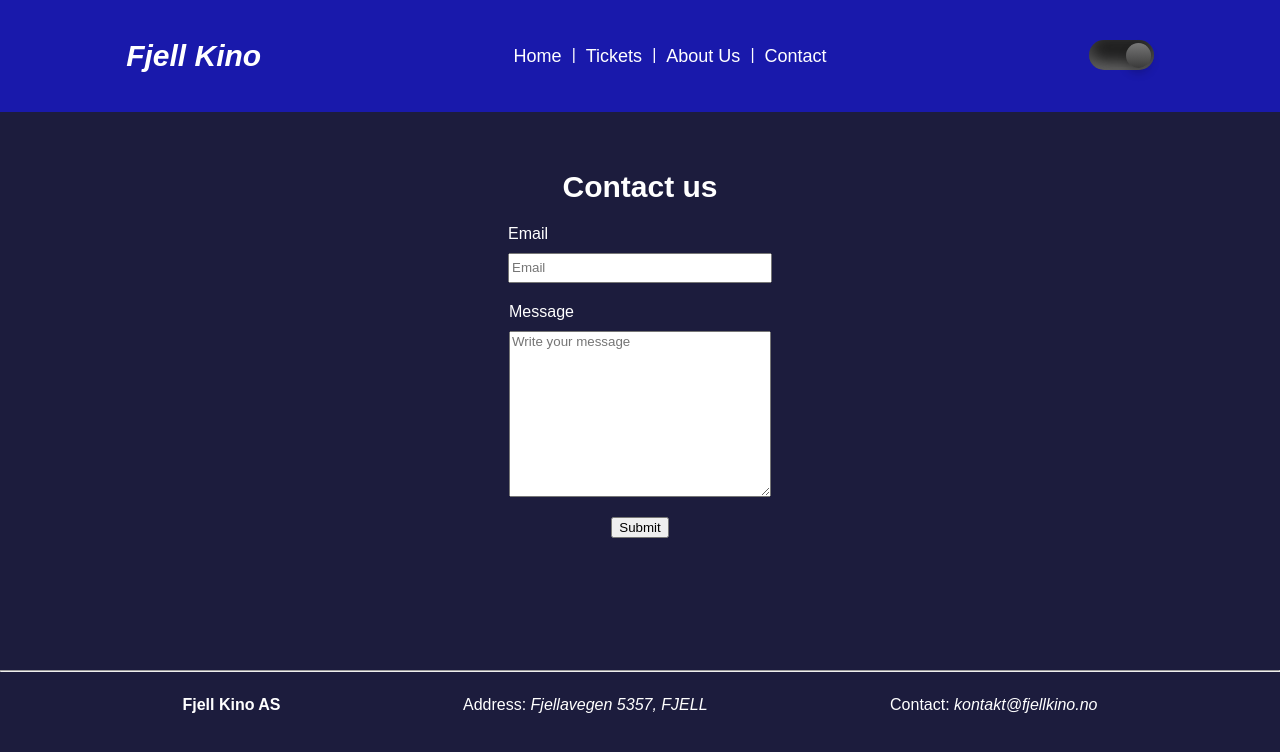
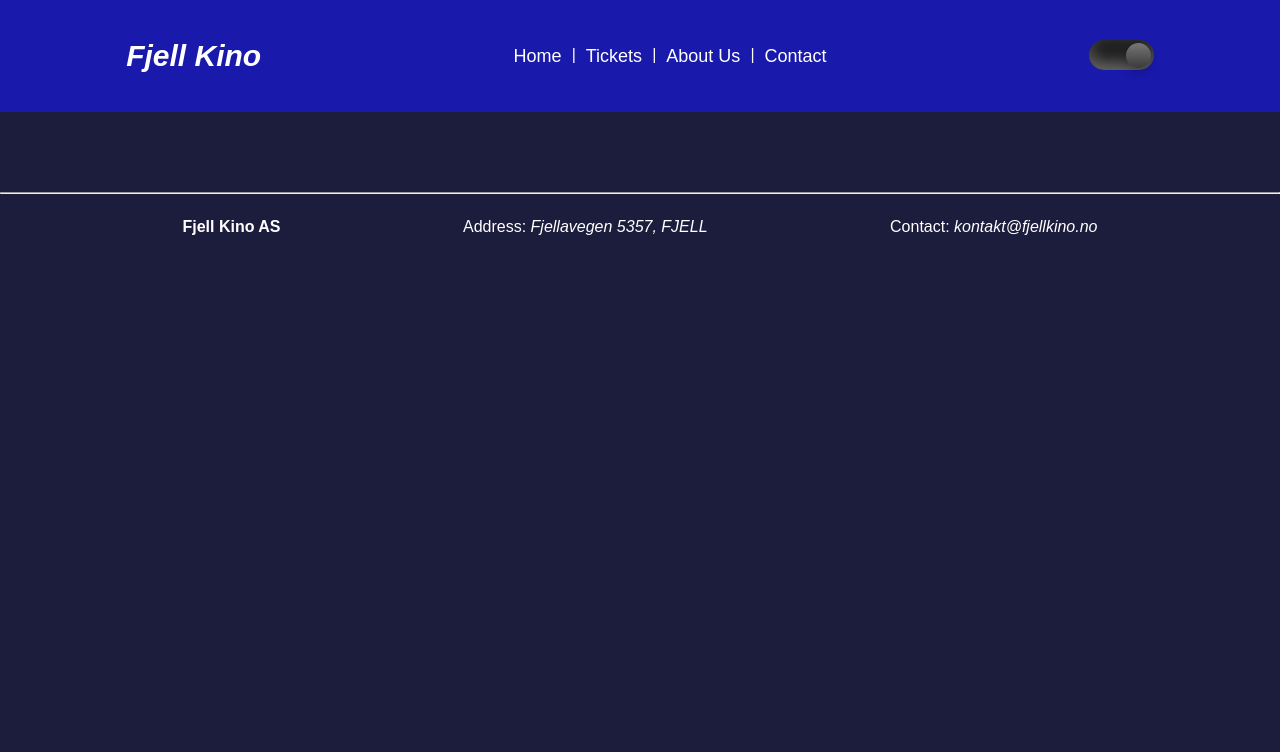
Before and after one commit to nicklaskodehode/fjell-kino, a React (Vite) app: page /contact in a window 1280 px wide. Shown: the top 752 px of the page. Built offline with nearby package versions, Linux system fonts and the light colour scheme.

Commit message:
fixed routing

```diff
--- a/src/App.jsx
+++ b/src/App.jsx
@@ -15,10 +15,10 @@ function App() {
     <div>
       <Navbar />
       <Routes>
-        <Route path='/home' element={<Home setSelectedMovie={setSelectedMovie} setSelectedTime={setSelectedTime} selectedMovie={selectedMovie} selectedTime={selectedTime}/>}></Route>
-        <Route path="/tickets" element={<Tickets selectedMovie={selectedMovie} setSelectedMovie={setSelectedMovie} selectedTime={selectedTime} setSelectedTime={setSelectedTime}/>}></Route>
-        <Route path="/about" element={<About/>}></Route>
-        <Route path="/contact" element={<Contact/>}></Route>
+        <Route path='fjellkino/' element={<Home setSelectedMovie={setSelectedMovie} setSelectedTime={setSelectedTime} selectedMovie={selectedMovie} selectedTime={selectedTime}/>}></Route>
+        <Route path="fjellkino/tickets" element={<Tickets selectedMovie={selectedMovie} setSelectedMovie={setSelectedMovie} selectedTime={selectedTime} setSelectedTime={setSelectedTime}/>}></Route>
+        <Route path="fjellkino/about" element={<About/>}></Route>
+        <Route path="fjellkino/contact" element={<Contact/>}></Route>
       </Routes>
       <Footer />
     </div>
--- a/src/components/Navbar.jsx
+++ b/src/components/Navbar.jsx
@@ -6,11 +6,11 @@ export const Navbar = () => {
     return (
       <div className="navbarContainer">
         <div className="header">
-          <h1><a className='headerTitle' href='/home'>Fjell Kino</a></h1>
+          <h1><a className='headerTitle' href='fjellkino/'>Fjell Kino</a></h1>
           <div className="navLinks">
-            <Link to="/home">Home</Link> | <Link to="/tickets">Tickets</Link> |{" "}
-            <Link to="/about">About Us</Link> |{" "}
-            <Link to="/contact">Contact</Link>
+            <Link to="fjellkino/">Home</Link> | <Link to="/tickets">Tickets</Link> |{" "}
+            <Link to="fjellkino/about">About Us</Link> |{" "}
+            <Link to="fjellkino/contact">Contact</Link>
           </div>
           <div><Accessibility/></div>
         </div>
--- a/vite.config.js
+++ b/vite.config.js
@@ -3,6 +3,6 @@ import react from '@vitejs/plugin-react'
 
 // https://vite.dev/config/
 export default defineConfig({
-  base: '/',
+  base: '/fjellkino',
   plugins: [react()],
 })
```
